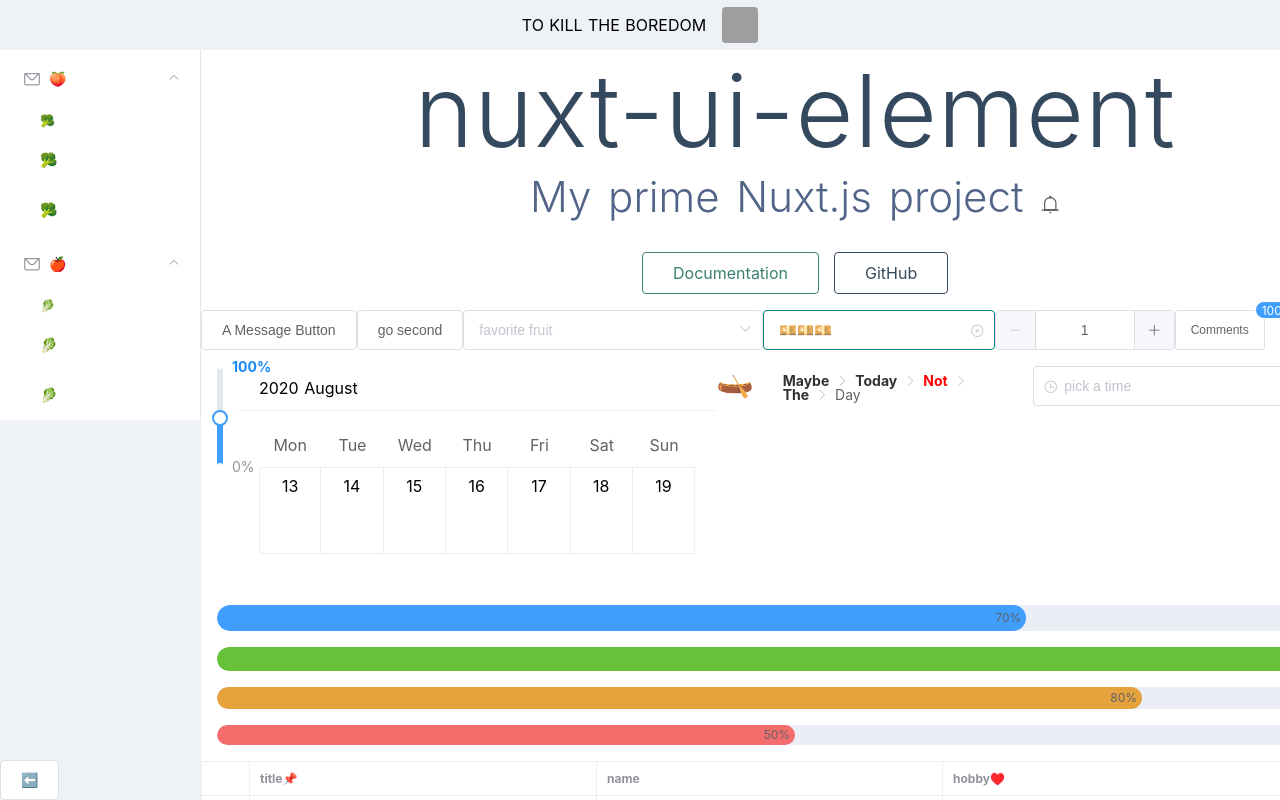
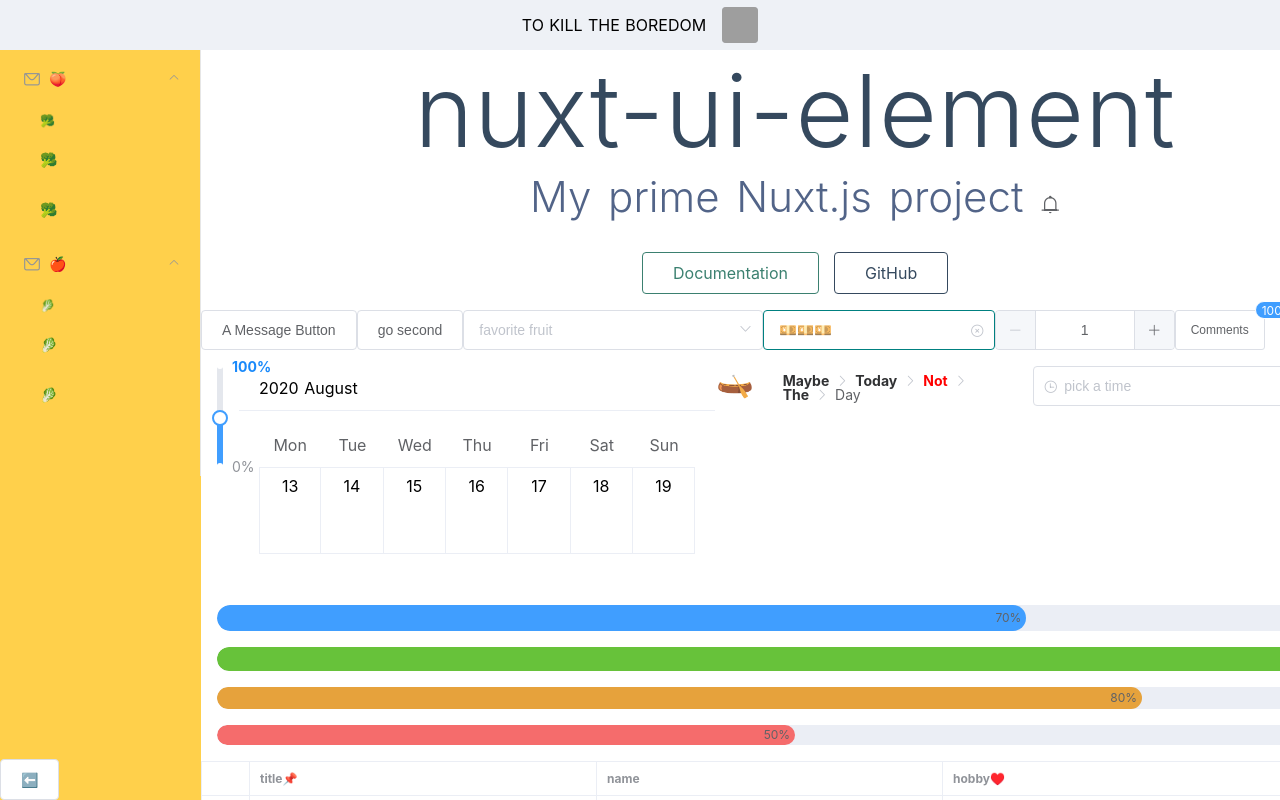
Before and after one commit to luml/nuxt-element-ui, a Nuxt app: page / in a window 1280 px wide. Shown: the top 800 px of the page. Built offline with nearby package versions, Linux system fonts and the light colour scheme; grey boxes are pictures that could not be loaded.

Commit message:
feat: more el-menu feature but with issue

```diff
--- a/pages/index.vue
+++ b/pages/index.vue
@@ -8,8 +8,13 @@
       <el-avatar shape="square" :size="medium" :src="circleUrl"></el-avatar>
     </el-header>
     <el-container>
-      <el-aside width="auto" style="background-color: rgb(238, 241, 246)">
-        <el-menu :unique-opened="isOpened" :collapse="isCollapse" :default-openeds="['1', '2']">
+      <el-aside width="auto" style="background-color: #ffd04b">
+        <el-menu
+          :unique-opened="isOpened"
+          :collapse="isCollapse"
+          :default-openeds="['1', '2']"
+          background-color="#ffd04b"
+          >
           <el-submenu index="1">
             <template slot="title">
               <i class="el-icon-message"></i>
@@ -32,13 +37,18 @@
               <el-menu-item index="2-2">🥬</el-menu-item>
             </el-menu-item-group>
           </el-submenu>
+          <el-menu-item>
+            <template>
+              <el-button v-if="isCollapse" class="side-foot" @click="(() => {
+                isCollapse = !isCollapse;
+              })">➡️</el-button>
+            <el-button v-else-if="!isCollapse" class="side-foot" @click="(() => {
+                isCollapse = !isCollapse;
+              })">⬅️</el-button>
+            </template>
+
+          </el-menu-item>
         </el-menu>
-        <el-button v-if="isCollapse" class="side-foot" @click="(() => {
-            isCollapse = !isCollapse;
-          })">➡️</el-button>
-        <el-button v-else-if="!isCollapse" class="side-foot" @click="(() => {
-            isCollapse = !isCollapse;
-          })">⬅️</el-button>
       </el-aside>
       <el-container>
         <div class="container">
@@ -511,5 +521,6 @@
 .side-foot {
   position: fixed;
   bottom: 0;
+  left: 0;
 }
 </style>
```
